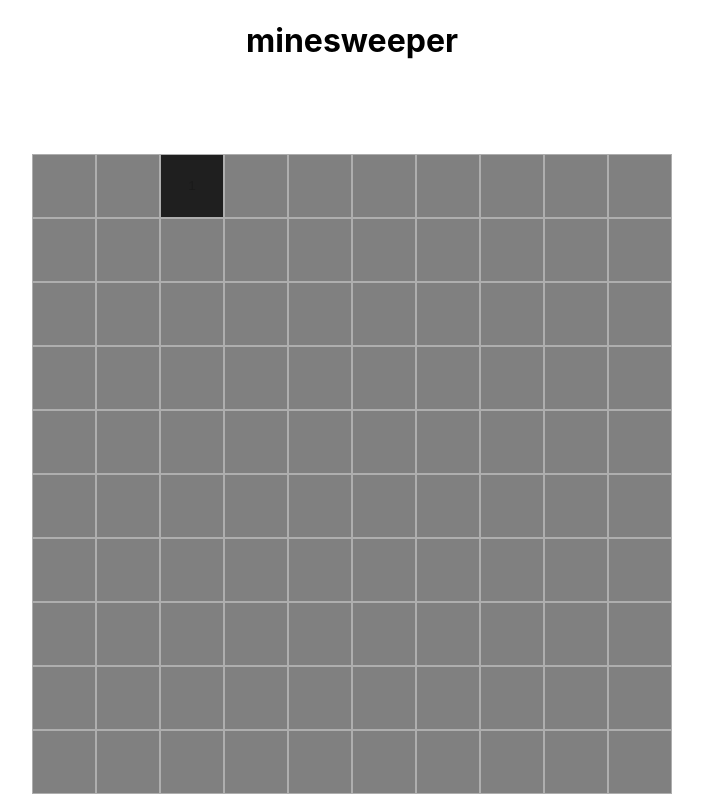
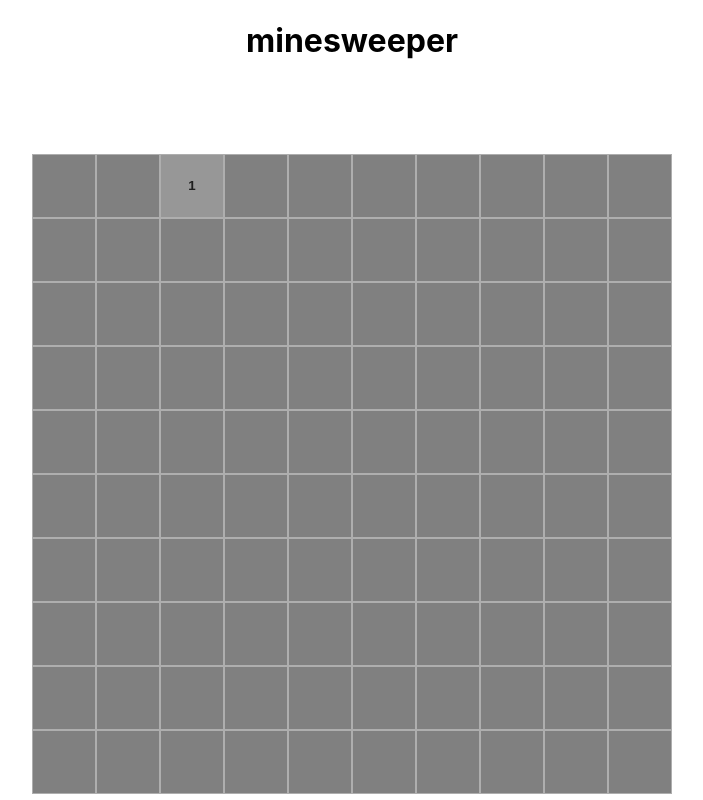
Before and after one commit to BenMcH/minesweeper, a React (Create React App) app: page / in a window 1280 px wide. Both pictures are taken after a click on the button 480 px from the left and 185 px from the top of the page. Shown: the top 800 px of the page, without its empty margins (288-991 px from the left). Built offline with nearby package versions, Linux system fonts and the light colour scheme.

Commit message:
Include Bomb and Flag icons and adjust colors

```diff
--- a/src/App.css
+++ b/src/App.css
@@ -9,8 +9,10 @@
 }
 
 .minesweeper-board button:disabled {
-    background: #1f1f1f;
+    background: #979797;
     border: 1px #aeaeae solid;
+    color: #1f1f1f;
+    font-weight: 900;
 }
 
 .page {
--- a/src/App.tsx
+++ b/src/App.tsx
@@ -1,6 +1,8 @@
 import React, { useEffect, useState } from 'react';
 import produce from 'immer';
 import './App.css';
+import { ReactComponent as FlagIcon } from './assets/icons/flag.svg';
+import { ReactComponent as MineIcon } from './assets/icons/mine.svg';
 
 const getSize = (numCols: number, numRows: number): string => `clamp(20px, calc(95vw / ${numCols}), calc(80vh / ${numRows}))`;
 
@@ -44,12 +46,11 @@ const countNeighbors = (board: Board, pos: number): number => {
 };
 
 const createRandomBoard = (rows: number, cols: number, numBombs: number): Board => {
-  let a = Array.from({length: rows * cols}).map((_, index) => ({
+  let a = Array.from({ length: rows * cols }).map((_, index) => ({
     bomb: index < numBombs,
     shown: false,
     flagged: false
   }));
-
   for (let x = 0; x < rows * cols; x++) {
     a = shuffle(a);
   }
@@ -77,7 +78,7 @@ const floodFill = (board: Board, pos: number, numCols: number) => {
   if (neighbors === 0) {
     floodFill(board, pos - numCols, numCols)
     floodFill(board, pos + numCols, numCols)
-    if (pos % numCols !== numCols - 1){
+    if (pos % numCols !== numCols - 1) {
       floodFill(board, pos + 1, numCols)
     }
     if (pos % numCols !== 0) {
@@ -109,7 +110,7 @@ function App() {
     return boardCopy;
   });
 
-  const flag = (event: {preventDefault: () => void}, i: number) => produce<Board>(board, (boardCopy) => {
+  const flag = (event: { preventDefault: () => void }, i: number) => produce<Board>(board, (boardCopy) => {
     event.preventDefault();
     const cell = getCell(boardCopy, i);
     if (!cell || appState !== AppState.PLAYING) return;
@@ -120,24 +121,24 @@ function App() {
   const onlyBombs = board.cells.every(cell => cell.shown || cell.bomb);
 
   useEffect(() => {
-    if (onlyBombs && appState === AppState.PLAYING){
-    setAppState(AppState.WIN);
+    if (onlyBombs && appState === AppState.PLAYING) {
+      setAppState(AppState.WIN);
     }
   }, [onlyBombs, appState]);
 
 
   const neighbors = board.cells.map((_, i) => countNeighbors(board, i));
 
-  const buttonMessage = (cell: Cell, i: number): String => {
+  const buttonMessage = (cell: Cell, i: number) => {
     if (cell.shown) {
       if (cell.bomb) {
-        return 'BOOM';
+        return <MineIcon fill="black" width={30} />;
       }
 
       return neighbors[i] > 0 ? `${neighbors[i]}` : '';
     } else {
       if (cell.flagged) {
-        return 'Flag'
+        return (<FlagIcon width={30} />);
       }
 
       return '';
@@ -165,11 +166,14 @@ function App() {
       <h2>
         {appState === AppState.WIN ? "You win!" : appState === AppState.LOSE ? "You lose :(" : null}
       </h2>
-      <div className="minesweeper-board" style={{gridTemplateColumns: `repeat(${board.numCols}, ${size})`}}>
+      <div className="minesweeper-board" style={{ gridTemplateColumns: `repeat(${board.numCols}, ${size})` }}>
         {board.cells.map((cell, i) =>
-          <button disabled={cell.shown} onClick={() => playCell(i)} style={{height: `${size}`}} onContextMenu={(event) => setBoard(flag(event, i))}>
-            {buttonMessage(cell, i)}
-          </button>
+          <>
+
+            <button disabled={cell.shown} onClick={() => playCell(i)} style={{ height: `${size}` }} onContextMenu={(event) => setBoard(flag(event, i))}>
+              {buttonMessage(cell, i)}
+            </button>
+          </>
         )}
       </div>
 
```
Also changed, not shown: src/assets/icons/flag.svg (added), src/assets/icons/mine.svg (added).
